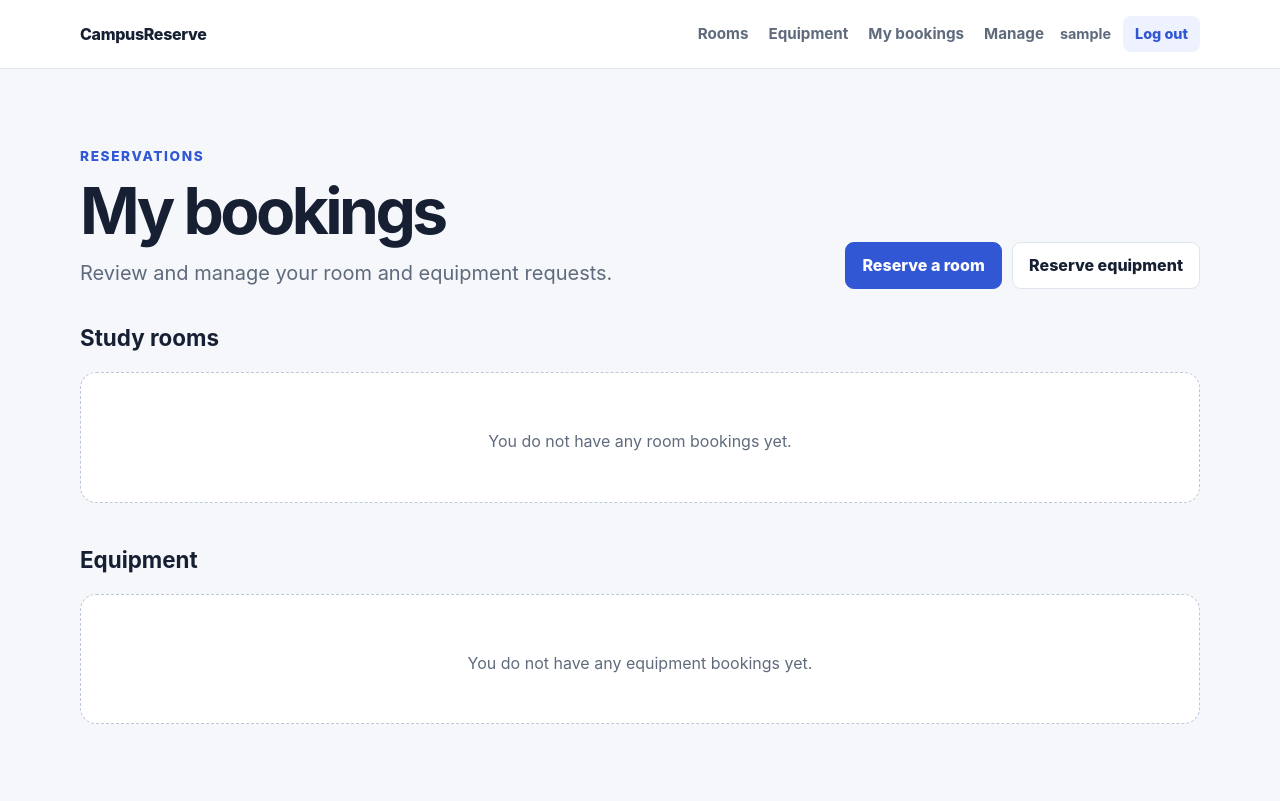
After one commit to drxgolisss/campus-reserve, a Django app: page /bookings/ in a window 1280 px wide. The commit adds this page. Run offline with Django 5.2, Linux system fonts and the light colour scheme; the visitor is signed in with stand-in values (Sample User, id 1); data that the repository does not hold is empty.

Commit message:
add booking pages

```diff
--- a/static/css/app.css
+++ b/static/css/app.css
@@ -179,7 +179,9 @@ h1 {
   font-weight: 800;
 }
 
-.form-field input {
+.form-field input:not([type="checkbox"]),
+.form-field select,
+.form-field textarea {
   width: 100%;
   min-height: 44px;
   padding: 0.65rem 0.75rem;
@@ -190,9 +192,21 @@ h1 {
   font: inherit;
 }
 
-.form-field input:focus {
+.form-field textarea {
+  resize: vertical;
+}
+
+.form-field input:not([type="checkbox"]):focus,
+.form-field select:focus,
+.form-field textarea:focus {
   border-color: var(--primary);
   outline: 3px solid rgba(49, 87, 213, 0.14);
+}
+
+.form-field input[type="checkbox"] {
+  width: 1.1rem;
+  height: 1.1rem;
+  accent-color: var(--primary);
 }
 
 .form-message {
@@ -225,6 +239,41 @@ h1 {
 .help-text ul {
   margin: 0.4rem 0 0;
   padding-left: 1.2rem;
+}
+
+.form-actions,
+.header-actions,
+.resource-actions,
+.booking-actions {
+  display: flex;
+  flex-wrap: wrap;
+  gap: 0.65rem;
+}
+
+.message-list {
+  position: relative;
+  z-index: 2;
+  width: min(1120px, calc(100% - 2rem));
+  margin: 1rem auto -1rem;
+}
+
+.message {
+  padding: 0.8rem 1rem;
+  background: #eef2ff;
+  border: 1px solid #cbd4ff;
+  border-radius: 0.65rem;
+}
+
+.message-success {
+  color: var(--success);
+  background: #eaf8f1;
+  border-color: #bce5cf;
+}
+
+.message-error {
+  color: #8f251d;
+  background: #ffebe9;
+  border-color: #ffc7c2;
 }
 
 .status-card {
@@ -480,6 +529,100 @@ h1 {
   border-top: 1px solid var(--border);
 }
 
+.resource-actions {
+  margin-top: 1.25rem;
+}
+
+.booking-form-card {
+  width: min(100%, 620px);
+}
+
+.booking-section + .booking-section {
+  margin-top: 2.5rem;
+}
+
+.booking-section > h2 {
+  margin: 0 0 1rem;
+  font-size: 1.4rem;
+}
+
+.booking-list {
+  display: grid;
+  gap: 0.8rem;
+}
+
+.booking-card {
+  display: flex;
+  align-items: start;
+  justify-content: space-between;
+  gap: 1.5rem;
+  padding: 1.25rem;
+  background: var(--surface);
+  border: 1px solid var(--border);
+  border-radius: 1rem;
+}
+
+.booking-card h3,
+.booking-card p {
+  margin: 0;
+}
+
+.booking-card h3 {
+  margin-top: 0.2rem;
+}
+
+.booking-card h3 + p,
+.booking-comment {
+  margin-top: 0.5rem;
+  color: var(--muted);
+}
+
+.booking-side {
+  display: grid;
+  justify-items: end;
+  gap: 0.8rem;
+}
+
+.status-badge {
+  padding: 0.25rem 0.6rem;
+  color: #704000;
+  background: #fff3dc;
+  border-radius: 999px;
+  font-size: 0.76rem;
+  font-weight: 800;
+}
+
+.status-approved {
+  color: var(--success);
+  background: #eaf8f1;
+}
+
+.status-rejected,
+.status-cancelled {
+  color: #8f251d;
+  background: #ffebe9;
+}
+
+.booking-actions form {
+  margin: 0;
+}
+
+.text-link,
+.text-button {
+  padding: 0;
+  color: var(--primary);
+  background: none;
+  border: 0;
+  cursor: pointer;
+  font: inherit;
+  font-weight: 800;
+  text-decoration: none;
+}
+
+.text-button-danger {
+  color: #b42318;
+}
+
 .empty-state {
   grid-column: 1 / -1;
   padding: 3rem 1.5rem;
@@ -509,6 +652,8 @@ h1 {
     order: 3;
     width: 100%;
     margin-left: 0;
+    flex-wrap: wrap;
+    gap: 0.65rem 1rem;
   }
 
   .account-name {
@@ -537,4 +682,12 @@ h1 {
   .filter-actions .button {
     flex: 1;
   }
+
+  .booking-card {
+    flex-direction: column;
+  }
+
+  .booking-side {
+    justify-items: start;
+  }
 }
--- a/templates/base.html
+++ b/templates/base.html
@@ -17,6 +17,12 @@
           {% if user.is_authenticated %}
             <a href="{% url 'resources:room-list' %}">Rooms</a>
             <a href="{% url 'resources:equipment-list' %}">Equipment</a>
+            {% if perms.bookings.view_roombooking and perms.bookings.view_equipmentbooking %}
+              <a href="{% url 'bookings:list' %}">My bookings</a>
+            {% endif %}
+            {% if perms.bookings.change_roombooking and perms.bookings.change_equipmentbooking %}
+              <a href="{% url 'bookings:manage' %}">Manage</a>
+            {% endif %}
           {% endif %}
         </div>
         <div class="account-nav">
@@ -34,6 +40,13 @@
     </header>
 
     <main>
+      {% if messages %}
+        <div class="message-list" aria-live="polite">
+          {% for message in messages %}
+            <div class="message message-{{ message.tags|default:'info' }}">{{ message }}</div>
+          {% endfor %}
+        </div>
+      {% endif %}
       {% block content %}{% endblock %}
     </main>
   </body>
--- /dev/null
+++ b/templates/bookings/booking_list.html
@@ -0,0 +1,77 @@
+{% extends "base.html" %}
+
+{% block title %}My bookings · CampusReserve{% endblock %}
+
+{% block content %}
+  <section class="page-shell catalog-page">
+    <header class="catalog-header">
+      <div>
+        <p class="eyebrow">Reservations</p>
+        <h1>My bookings</h1>
+        <p class="lead">Review and manage your room and equipment requests.</p>
+      </div>
+      <div class="header-actions">
+        <a class="button" href="{% url 'bookings:room-create' %}">Reserve a room</a>
+        <a class="button button-secondary" href="{% url 'bookings:equipment-create' %}">Reserve equipment</a>
+      </div>
+    </header>
+
+    <section class="booking-section" aria-labelledby="room-bookings-title">
+      <h2 id="room-bookings-title">Study rooms</h2>
+      <div class="booking-list">
+        {% for booking in room_bookings %}
+          <article class="booking-card">
+            <div>
+              <p class="resource-type">Room booking</p>
+              <h3>{{ booking.room }}</h3>
+              <p>{{ booking.start_time|date:"d M Y, H:i" }}–{{ booking.end_time|date:"d M Y, H:i" }}</p>
+            </div>
+            <div class="booking-side">
+              <span class="status-badge status-{{ booking.status }}">{{ booking.get_status_display }}</span>
+              {% if booking.status == "pending" %}
+                <div class="booking-actions">
+                  <a class="text-link" href="{% url 'bookings:room-update' booking.pk %}">Edit</a>
+                  <form method="post" action="{% url 'bookings:room-cancel' booking.pk %}">
+                    {% csrf_token %}
+                    <button class="text-button text-button-danger" type="submit">Cancel</button>
+                  </form>
+                </div>
+              {% endif %}
+            </div>
+          </article>
+        {% empty %}
+          <div class="empty-state"><p>You do not have any room bookings yet.</p></div>
+        {% endfor %}
+      </div>
+    </section>
+
+    <section class="booking-section" aria-labelledby="equipment-bookings-title">
+      <h2 id="equipment-bookings-title">Equipment</h2>
+      <div class="booking-list">
+        {% for booking in equipment_bookings %}
+          <article class="booking-card">
+            <div>
+              <p class="resource-type">Equipment booking</p>
+              <h3>{{ booking.equipment }}</h3>
+              <p>{{ booking.start_time|date:"d M Y, H:i" }}–{{ booking.end_time|date:"d M Y, H:i" }}</p>
+            </div>
+            <div class="booking-side">
+              <span class="status-badge status-{{ booking.status }}">{{ booking.get_status_display }}</span>
+              {% if booking.status == "pending" %}
+                <div class="booking-actions">
+                  <a class="text-link" href="{% url 'bookings:equipment-update' booking.pk %}">Edit</a>
+                  <form method="post" action="{% url 'bookings:equipment-cancel' booking.pk %}">
+                    {% csrf_token %}
+                    <button class="text-button text-button-danger" type="submit">Cancel</button>
+                  </form>
+                </div>
+              {% endif %}
+            </div>
+          </article>
+        {% empty %}
+          <div class="empty-state"><p>You do not have any equipment bookings yet.</p></div>
+        {% endfor %}
+      </div>
+    </section>
+  </section>
+{% endblock %}
```
Also changed, not shown: templates/403.html (added, +14 -0 lines), templates/bookings/booking_form.html (added, +30 -0 lines), templates/bookings/booking_management.html (added, +37 -0 lines), templates/bookings/partials/management_card.html (added, +30 -0 lines).
